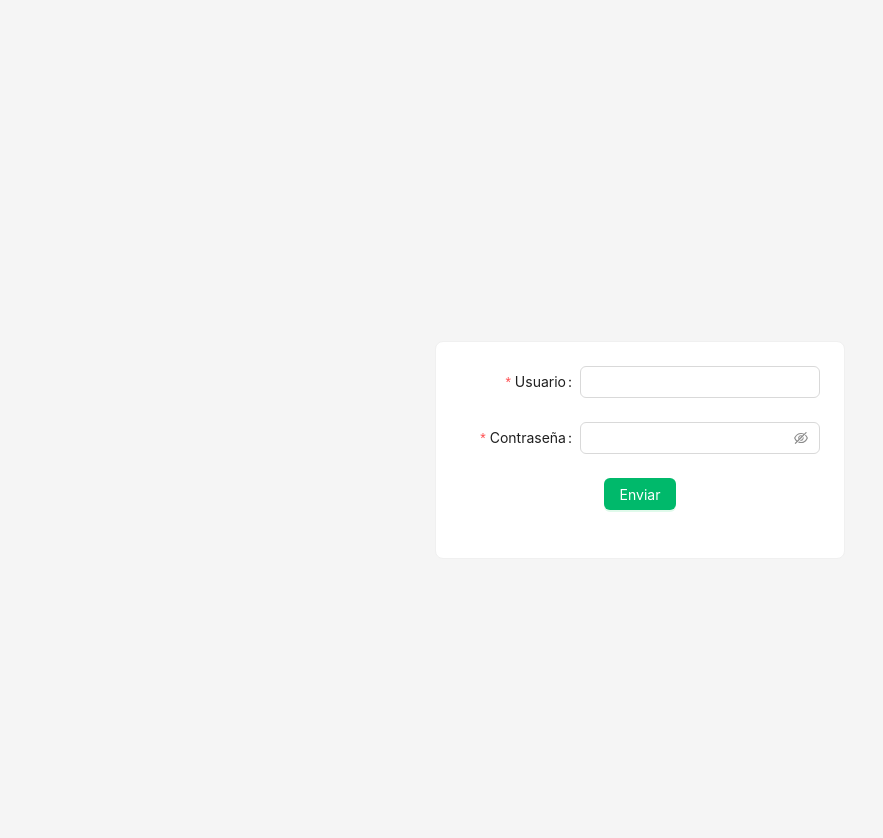
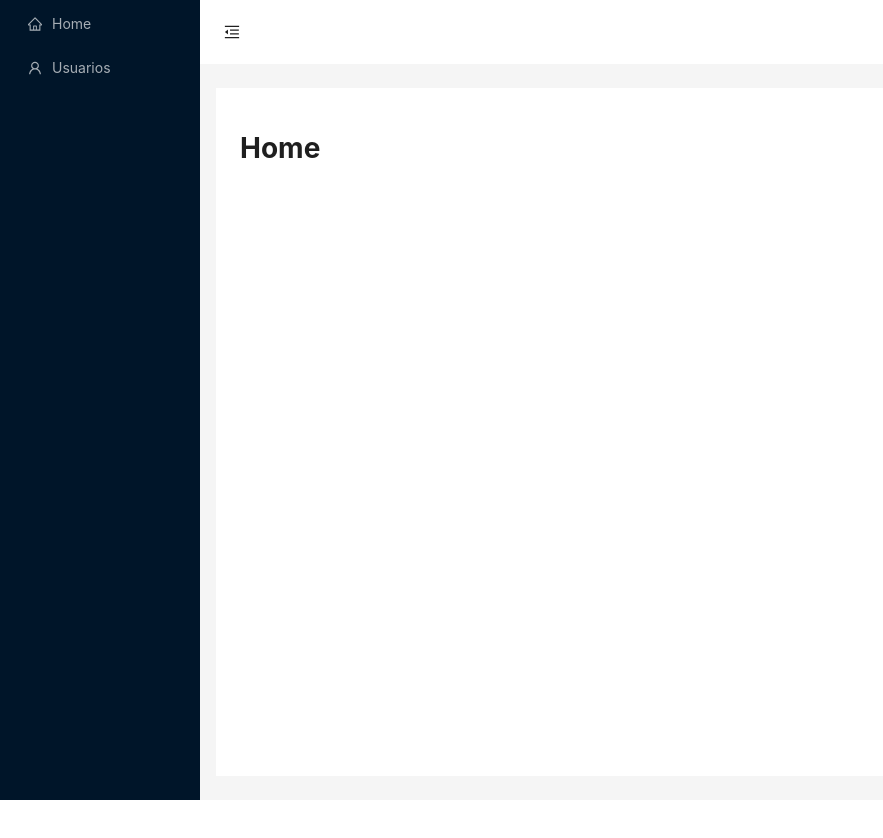
Before and after one commit to betinho89/course-react-rn-firebase, a React (Create React App) app in the folder ant-demo/: page / in a window 1280 px wide. Shown: the top 838 px of the page, without its empty margins (0-883 px from the left). After the commit the page ends 800 px from the top, so only its background shows below. Built offline with nearby package versions, Linux system fonts and the light colour scheme.

Commit message:
Se implemento sistema de routas

```diff
--- a/ant-demo/src/App.css
+++ b/ant-demo/src/App.css
@@ -1,42 +1,6 @@
-.App {
-  align-items: center;
-  display: flex;
+#root .ant-layout {
   height: 100vh;
-  justify-content: center;
-  text-align: center;
 }
-
-.App-logo {
-  height: 40vmin;
-  pointer-events: none;
+.ant-layout .ant-layout-content {
+  overflow: auto;
 }
-
-@media (prefers-reduced-motion: no-preference) {
-  .App-logo {
-    animation: App-logo-spin infinite 20s linear;
-  }
-}
-
-.App-header {
-  background-color: #282c34;
-  min-height: 100vh;
-  display: flex;
-  flex-direction: column;
-  align-items: center;
-  justify-content: center;
-  font-size: calc(10px + 2vmin);
-  color: white;
-}
-
-.App-link {
-  color: #61dafb;
-}
-
-@keyframes App-logo-spin {
-  from {
-    transform: rotate(0deg);
-  }
-  to {
-    transform: rotate(360deg);
-  }
-}
--- a/ant-demo/src/App.js
+++ b/ant-demo/src/App.js
@@ -1,28 +1,44 @@
-import { Layout } from 'antd';
-import { Route, Routes, BrowserRouter } from 'react-router-dom';
+import { Route, Routes, useLocation, Navigate, BrowserRouter } from 'react-router-dom';
 
 import './App.css';
-import { AuthProvider } from './utils/context';
+import { AuthProvider, useAuth } from './utils/context';
+import Wrapper from './components/Wrapper';
 import Login from './screens/Login';
 import Users from './screens/Users';
-
-const { Content } = Layout;
+import Home from './screens/Home';
 
 function App() {
   return (
-    <BrowserRouter>
-      <AuthProvider>
-        <Layout style={{ minHeight: '100vh' }}>
-          <Content style={{ padding: '50px' }}>
-            <Routes>
-              <Route path="/" element={<Login />} />
-              <Route path="/users" element={<Users />} />
-            </Routes>
-          </Content>
-        </Layout>
-      </AuthProvider>
-    </BrowserRouter>
+    <AuthProvider>
+      <BrowserRouter>
+        <Routes>
+          <Route element={<Wrapper />}>
+            <Route path="/" element={<Home />} />
+            <Route path="/login" element={<Login />} />
+            <Route
+              path="/users"
+              element={
+                <RequireAuth>
+                  <Users />
+                </RequireAuth>
+              }
+            />
+          </Route>
+        </Routes>
+      </BrowserRouter>
+    </AuthProvider>
   );
 }
 
+function RequireAuth({ children }) {
+  const auth = useAuth();
+  const location = useLocation();
+
+  if (!auth.token) {
+    return <Navigate to="/login" state={{ from: location }} replace />
+  }
+
+  return children;
+}
+
 export default App;
--- /dev/null
+++ b/ant-demo/src/components/Wrapper.js
@@ -0,0 +1,61 @@
+import {
+  MenuFoldOutlined,
+  MenuUnfoldOutlined,
+  HomeOutlined,
+  UserOutlined,
+} from '@ant-design/icons';
+import { useState } from 'react';
+import { Outlet, Link } from 'react-router-dom';
+import { Layout, Menu, Button, theme } from 'antd';
+
+const { Header, Sider, Content } = Layout;
+
+export default function Wrapper () {
+  const [collapsed, setCollapsed] = useState(false);
+  const { token: { colorBgContainer } } = theme.useToken();
+
+  return (
+    <Layout>
+      <Sider trigger={null} collapsible collapsed={collapsed}>
+        <div className="demo-logo-vertical" />
+        <Menu theme="dark" mode="inline">
+          <Menu.Item icon={<HomeOutlined />} key="home">
+            <Link to={'/'}>Home</Link>
+          </Menu.Item>
+          <Menu.Item icon={<UserOutlined />} key="users">
+            <Link to={'/users'}>Usuarios</Link>
+          </Menu.Item>
+        </Menu>
+      </Sider>
+      <Layout>
+        <Header
+          style={{
+            padding: 0,
+            background: colorBgContainer,
+          }}
+        >
+          <Button
+            type="text"
+            icon={collapsed ? <MenuUnfoldOutlined /> : <MenuFoldOutlined />}
+            onClick={() => setCollapsed(!collapsed)}
+            style={{
+              fontSize: '16px',
+              width: 64,
+              height: 64,
+            }}
+          />
+        </Header>
+        <Content
+          style={{
+            margin: '24px 16px',
+            padding: 24,
+            minHeight: 280,
+            background: colorBgContainer,
+          }}
+        >
+          <Outlet />
+        </Content>
+      </Layout>
+    </Layout>
+  );
+};
--- a/ant-demo/src/constants/index.js
+++ b/ant-demo/src/constants/index.js
@@ -1 +1 @@
-export const API_URL = "https://278c-38-65-128-34.ngrok-free.app";
+export const API_URL = "http://localhost:3030";
--- a/ant-demo/src/screens/Login.js
+++ b/ant-demo/src/screens/Login.js
@@ -1,15 +1,18 @@
 import { useState } from 'react';
 import { Card, Form, Input, Button } from 'antd';
-import { redirect } from 'react-router-dom';
+import { useNavigate, useLocation } from 'react-router-dom';
 
 import '../App.css';
 import { useAuth } from '../utils/context'
 import { API_URL } from '../constants';
-import Users from './Users';
 
 function Login() {
-  const { token, login, logout } = useAuth();
+  const { login } = useAuth();
+  const navigate = useNavigate();
+  const location = useLocation();
   const [loading, setLoading] = useState(false);
+
+  const from = location.state?.from?.pathname || "/";
 
   const onSubmit = async (values) => {
     setLoading(true);
@@ -26,15 +29,12 @@ function Login() {
     }).then(response => response.json());
     login(response);
     setLoading(false);
-  };
-
-  const handleLogout = () => {
-    logout();
+    navigate(from, { replace: true });
   };
 
   return (
     <div className="App">
-      {!token ? <Card style={{ maxWidth: 600 }}>
+      <Card style={{ maxWidth: 600 }}>
         <Form
           labelCol={{ span: 8 }}
           wrapperCol={{ span: 16 }}
@@ -71,7 +71,6 @@ function Login() {
           </Form.Item>
         </Form>
       </Card>
-    : <Users />}
     </div>
   );
 }
```
